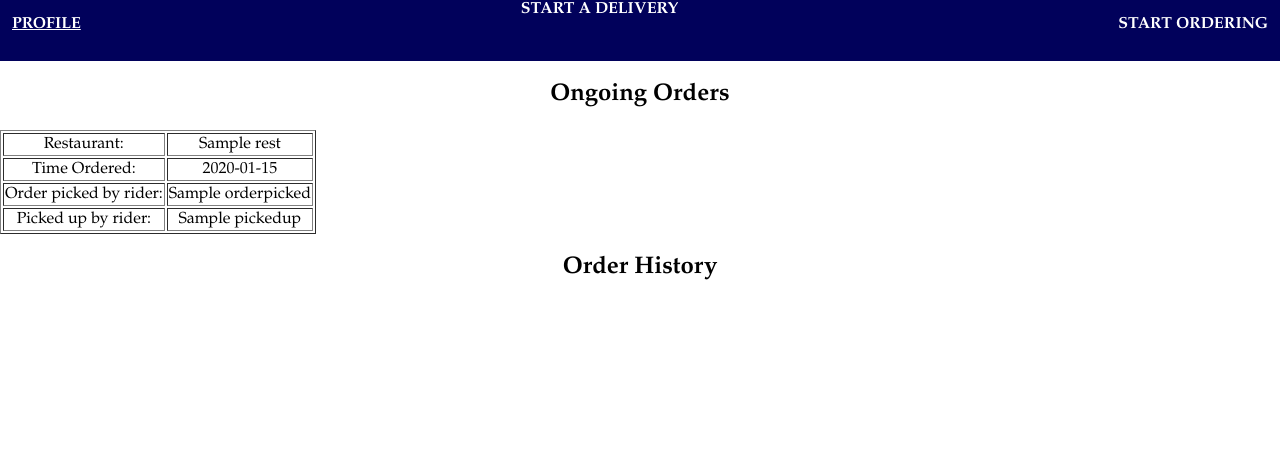
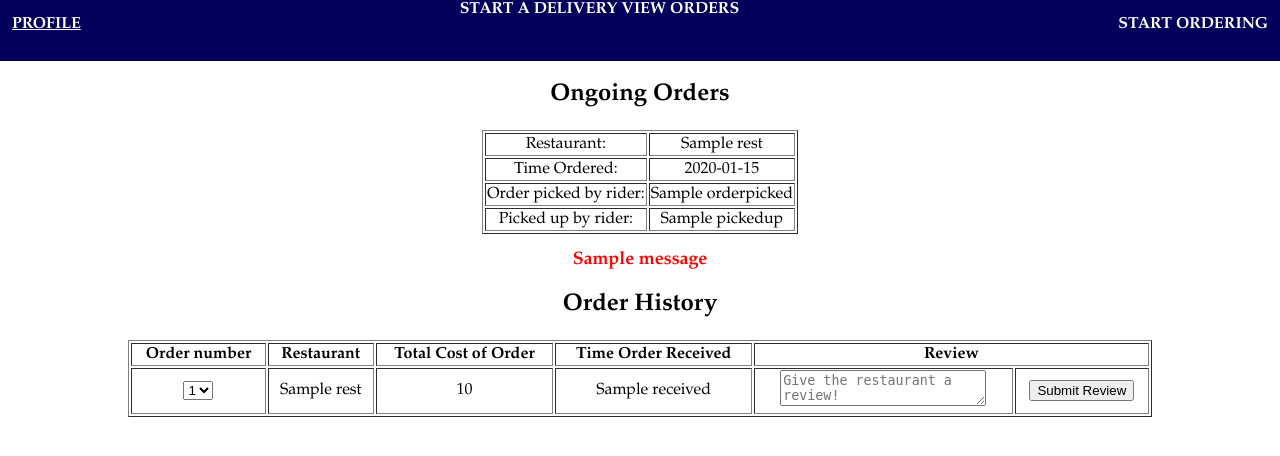
Before and after one commit to seahlynn/foodsanta, a Flask app: template templates/orderstatus.html in a window 1280 px wide. Shown: the top 456 px of the page. Run offline with Flask 2, Linux system fonts and the light colour scheme; the template is opened without the code that fills it: most values are stand-ins (such as "Sample title", 1, 10 or a date in 2020); one stand-in notice (Sample message) is shown.

Commit message:
added rating function

```diff
--- a/app.py
+++ b/app.py
@@ -197,10 +197,13 @@ def restresults():
     restid = int(request.args['chosen'])
     query = f"SELECT * FROM Food WHERE restid = {restid}"
     result = db.session.execute(query)
-
     foodlist = [dict(food= row[1], price = row[2], foodid = row[0]) for row in result.fetchall()]
 
-    return render_template('restaurants.html', foodlist = foodlist, restlist = restlist)
+    query = f"select R.reviewdesc, O.username from Reviews R, Orders O where R.orderid = O.orderid and O.restid = {restid}"
+    result = db.session.execute(query)
+    reviewlist = [dict(username= row[1], review = row[0]) for row in result.fetchall()]
+
+    return render_template('restaurants.html', foodlist = foodlist, restlist = restlist, reviewlist = reviewlist)
 
 @app.route('/addtocart', methods=['POST'])
 def addtocart():
@@ -358,11 +361,36 @@ def orderstatus():
 
     username = 'justning'
     inprogressquery = f"select restName, orderCreatedTime, selectedByRider, timeArrivedAtRestaurant from Orders O, Delivers D, Restaurants R where D.orderid = O.orderid and O.username = '{username}' and O.delivered = False and R.restid = O.restid"
-    result = db.session.execute(inprogressquery)
+    progressresult = db.session.execute(inprogressquery)
+    orderlist = [dict(rest = row[0], timeordered = row[1], orderpicked = row[2], pickedup = row[3]) for row in progressresult.fetchall()]
 
-    orderlist = [dict(rest = row[0], timeordered = row[1], orderpicked = row[2], pickedup = row[3]) for row in result.fetchall()]
+    finishedquery = f"select R.restName, O.totalCost, D.timeOrderDelivered, O.orderid from Orders O, Delivers D, Restaurants R where D.orderid = O.orderid and O.username = '{username}' and R.restid = O.restid and O.delivered = True"
+    finishedresult = db.session.execute(finishedquery)
+    finishedlist = [dict(rest = row[0], total = row[1], received = row[2], orderid = row[3]) for row in finishedresult.fetchall()]
 
-    return render_template('orderstatus.html', orderlist = orderlist)
+    return render_template('orderstatus.html', orderlist = orderlist, finishedlist = finishedlist)
+
+@app.route('/submitreview', methods=['POST'])
+def submitreview():
+
+    username = 'justning'
+    review = request.form['review']
+    orderid = int(request.form['orderid'])
+    checkquery = f"select count(*) from Reviews where orderid = {orderid}"
+    checkresult = db.session.execute(checkquery).fetchall()
+    check = checkresult[0][0]
+
+    if (check != 0):
+        flash("You have already submitted a review for this order!")
+        return redirect('orderstatus')
+
+    if review != '':
+        reviewToPost = f"insert into Reviews values ({orderid}, '{review}')"
+        db.session.execute(reviewToPost)
+        db.session.commit()
+
+    flash('Review submitted!')
+    return redirect('orderstatus')
 
 @app.route('/neworder', methods=['POST'])
 def neworder():
--- a/sql/db.sql
+++ b/sql/db.sql
@@ -69,9 +69,9 @@ INSERT INTO Orders(orderid, username, custLocation, orderCreatedTime, totalCost,
 INSERT INTO Orders(orderid, username, custLocation, orderCreatedTime, totalCost, fdspromoid, paymentmethodid, preparedByRest, selectedByRider, restid, delivered) VALUES (8, 'Kalsyc', '16 Science Drive 4 Singapore 117558', '04/07/2020 1700', 16.30, NULL, 1, False, False, 1, False);
 INSERT INTO Orders(orderid, username, custLocation, orderCreatedTime, totalCost, fdspromoid, paymentmethodid, preparedByRest, selectedByRider, restid, delivered) VALUES (9, 'Kalsyc', '2 Engineering Drive 3 Singapore 117581', '04/07/2020 1730', 14.90, NULL, 1, False, False, 1, False);
 INSERT INTO Orders(orderid, username, custLocation, orderCreatedTime, totalCost, fdspromoid, paymentmethodid, preparedByRest, selectedByRider, restid, delivered) VALUES (10, 'Kalsyc', '9 Engineering Drive 1 #03-09 EA Singapore 117575', '04/07/2020 1750', 15.60, NULL, 1, False, False, 1, False);
-INSERT INTO Orders(orderid, username, custLocation, orderCreatedTime, totalCost, fdspromoid, paymentmethodid, preparedByRest, selectedByRider, restid, delivered) VALUES (11, 'justning', '13 Computing Drive Singapore 117417', '04/07/2020 1800', 12.00, NULL, 1, False, False, 1, False);
+INSERT INTO Orders(orderid, username, custLocation, orderCreatedTime, totalCost, fdspromoid, paymentmethodid, preparedByRest, selectedByRider, restid, delivered) VALUES (11, 'justning', '13 Computing Drive Singapore 117417', '03/02/2020 1800', 12.00, NULL, 1, False, False, 1, True);
 INSERT INTO Orders(orderid, username, custLocation, orderCreatedTime, totalCost, fdspromoid, paymentmethodid, preparedByRest, selectedByRider, restid, delivered) VALUES (12, 'Kalsyc', '5 Arts Link 5 The Block AS7 Level Shaw Foundation Building Singapore 117570', '04/07/2020 1830', 13.10, NULL, 1, False, False, 1, False);
-INSERT INTO Orders(orderid, username, custLocation, orderCreatedTime, totalCost, fdspromoid, paymentmethodid, preparedByRest, selectedByRider, restid, delivered) VALUES (13, 'Kalsyc', '12 Kent Ridge Cresent Central Library Building CLB01 02 Singapore 119275', '04/07/2020 1930', 19.80, NULL, 1, False, False, 1, False);
+INSERT INTO Orders(orderid, username, custLocation, orderCreatedTime, totalCost, fdspromoid, paymentmethodid, preparedByRest, selectedByRider, restid, delivered) VALUES (13, 'justning', '12 Kent Ridge Cresent Central Library Building CLB01 02 Singapore 119275', '02/01/2020 1930', 19.80, NULL, 1, False, False, 1, True);
 INSERT INTO Orders(orderid, username, custLocation, orderCreatedTime, totalCost, fdspromoid, paymentmethodid, preparedByRest, selectedByRider, restid, delivered) VALUES (14, 'Kalsyc', '3 Science Drive 2 Singapore 117543', '04/07/2020 1945', 23.80, NULL, 1, False, False, 1, False);
 
 INSERT INTO PaymentMethods(paymentmethodid, username, cardInfo) VALUES
@@ -84,4 +84,6 @@ INSERT INTO DeliveryRiders(username) VALUES ('justning');
 
 INSERT INTO Delivers(orderid, username, rating, location, deliveryFee, timeDepartToRestaurant, timeArrivedAtRestaurant, timeOrderDelivered, paymentmethodid) VALUES
 (2, 'justning', 4,  '469 Bukit Timah Rd Singapore 259756', 5, '04/07/2020 1240', '04/07/2020 1300', '04/07/2020 1320', 1),
-(7, 'justning', 3,  '16 #01-220 College Ave West 138527', 5, '04/07/2020 1640', '04/07/2020 1650', '04/07/2020 1715', 1);
+(7, 'justning', 3,  '16 #01-220 College Ave West 138527', 5, '04/07/2020 1640', '04/07/2020 1650', '04/07/2020 1715', 1),
+(11, 'justning', 3,  '13 Computing Drive Singapore 117417', 5, '03/02/2020 1805', '03/02/2020 1815', '03/02/2020 1830', 1),
+(13, 'justning', 3,  '16 #01-220 College Ave West 138527', 5, '02/01/2020 1650', '02/01/2020 1715', '02/01/2020 1730', 1);
--- a/sql/init.sql
+++ b/sql/init.sql
@@ -183,7 +183,7 @@ CREATE TABLE Delivers (
     deliveryFee             INTEGER NOT NULL,
 	timeDepartToRestaurant	DATE NOT NULL,
 	timeArrivedAtRestaurant	TIMESTAMP,
-	timeOrderDelivered		DATE,
+	timeOrderDelivered		TIMESTAMP,
 	paymentmethodid			INTEGER,
 
 	PRIMARY KEY (orderid),
--- a/templates/base.html
+++ b/templates/base.html
@@ -79,6 +79,9 @@
             <div>
                 <a href="{{'gotodelivery'}}" class="indiv-link" id="delivery"> START A DELIVERY </a>
             </div>
+            <div>
+                <a href="{{'orderstatus'}}" class="indiv-link" id="delivery"> VIEW ORDERS </a>
+            </div>
         </div>
     </header>
     <div class="content_container">
--- a/templates/orderstatus.html
+++ b/templates/orderstatus.html
@@ -3,6 +3,19 @@
 <html lang="en">
     <head>
         <title>FoodSantaTest</title>
+        <style>
+            /* if the browser window is at least 800px-s wide: */
+            @media screen and (min-width: 800px) {
+                #historytable {
+                    width: 90%;}
+            }
+
+            /* if the browser window is at least 1000px-s wide: */
+            @media screen and (min-width: 1000px) {
+                #historytable {
+                    width: 80%;}
+            }
+        </style>
     </head>
     <body align = 'center'>
     {% extends 'base.html' %}
@@ -10,7 +23,7 @@
             <div>
                 <h2> Ongoing Orders </h2>
                 {% for o in orderlist %}
-                <table border="1", style='margin-top: 20px;'>
+                <table border="1", style='margin-top: 20px;' align='center'>
                     <tr>
                         <td> Restaurant: </td>
                         <td>{{ o.rest }}</td>
@@ -34,7 +47,38 @@
             </div>
 
             <div>
+                {% with messages = get_flashed_messages() %}
+                    {% if messages %}
+                        {% for message in messages %}
+                            <h2 class="text--centered text--omega--login text input--normal" style="color: red; font-size: 18px;"><b>{{ message }}</b></h2>
+                        {% endfor %}
+                    {% endif %}
+                {% endwith %}
+
                 <h2> Order History </h2>
+
+                    <table id="historytable" border="1", style='margin-top: 20px;' align='center'>
+                        <tr>
+                            <th> Order number </th>
+                            <th> Restaurant </th>
+                            <th> Total Cost of Order </th>
+                            <th> Time Order Received </th>
+                            <th colspan = '2'> Review </th>
+                        </tr>
+                        {% for p in finishedlist %}
+                        <form method="POST" action="submitreview">
+                            <tr>
+                              <td> <select name="orderid"> <option value="{{p.orderid}}" SELECTED> {{p.orderid}} </option>  </select> </td>
+                              <td> {{ p.rest }}</td>
+                              <td>{{ p.total }}</td>
+                              <td>{{ p.received }}</td>
+                              <td> <textarea wrap="soft" type="text" name="review" placeholder = "Give the restaurant a review!" style="width: 200px;"></textarea> </td>
+                              <td> <input type="Submit" value="Submit Review"> </td>
+                            </tr>
+                        </form>
+                        {% endfor %}
+                    </table>
+
             </div>
         {% endblock %}
     </body>
```
Also changed, not shown: templates/restaurants.html (+19 -2 lines).
